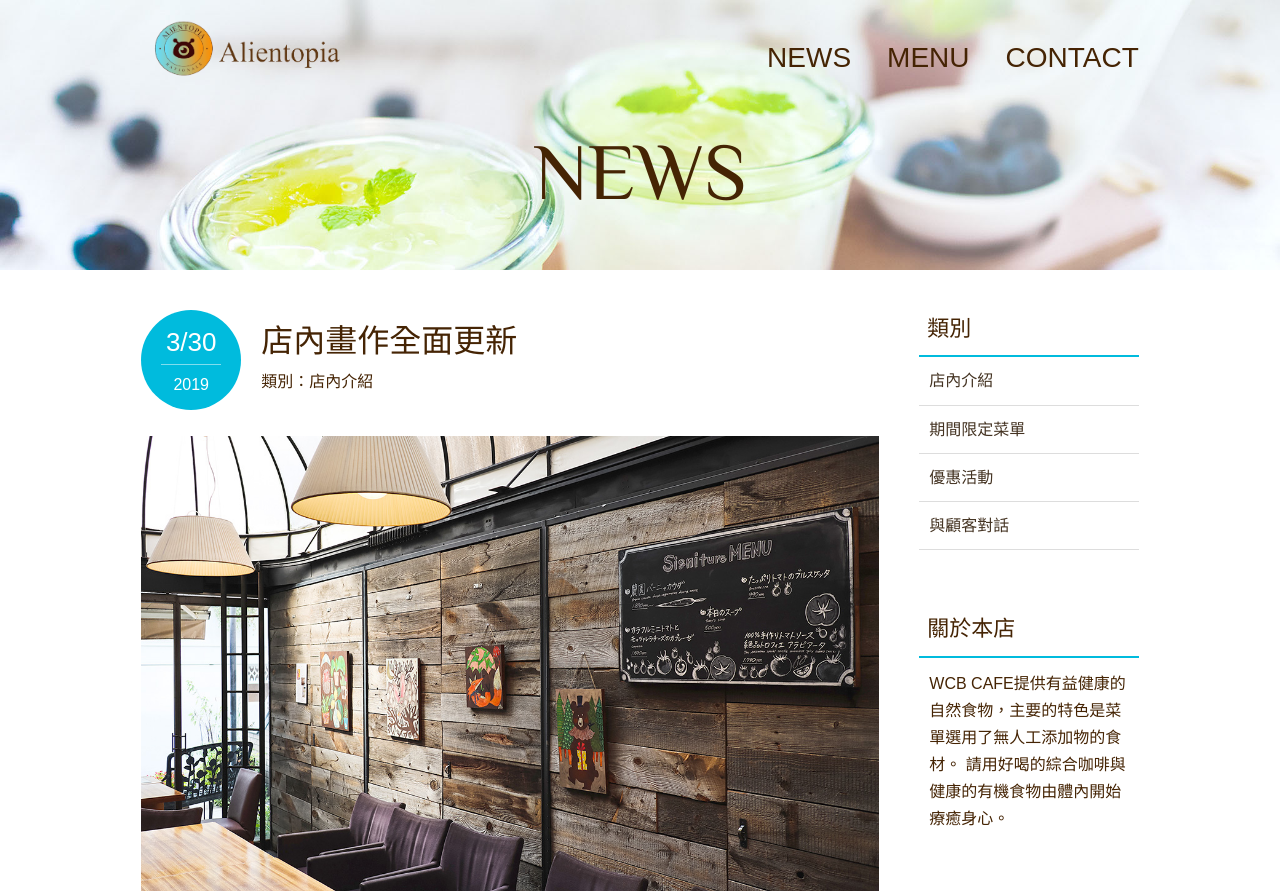
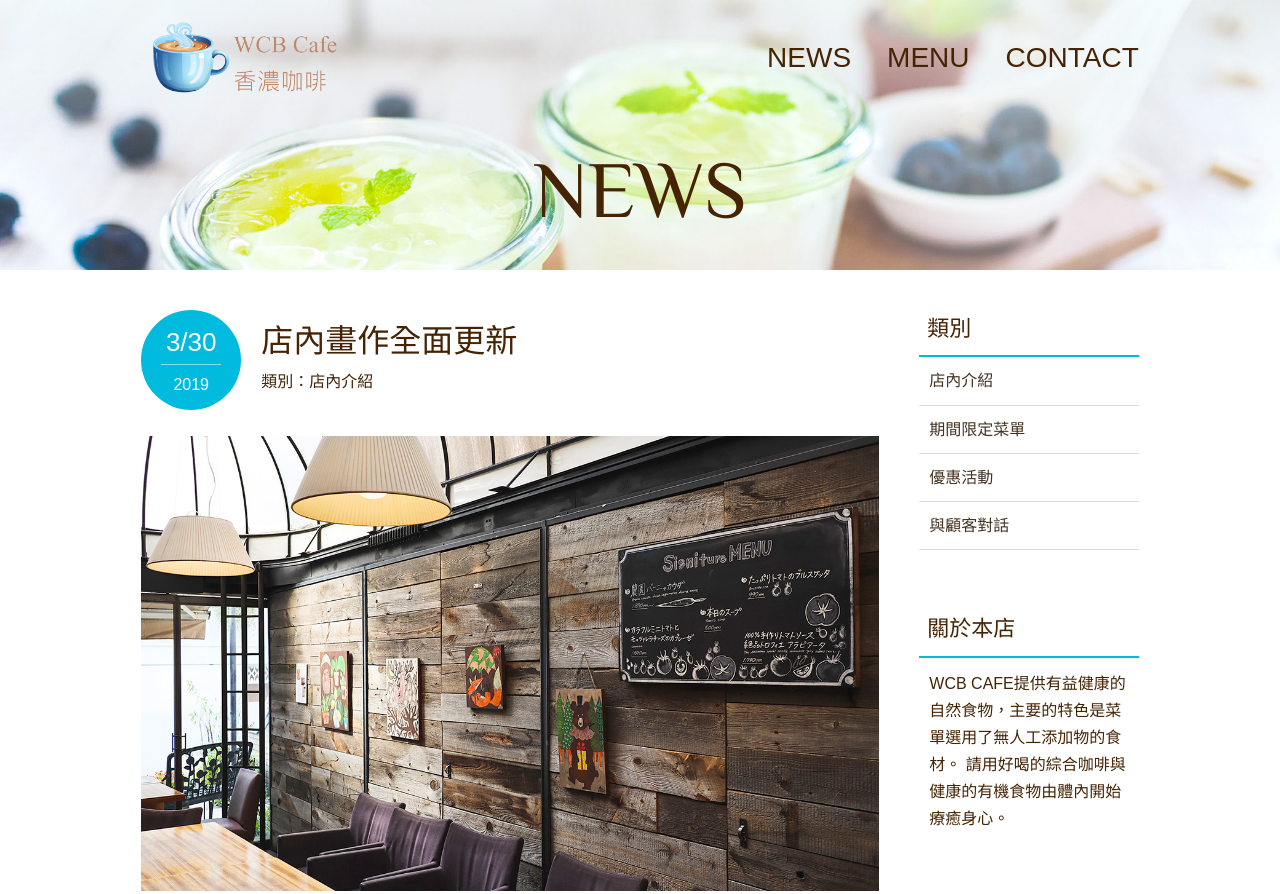
Before and after one commit to chunleongcheung/testing1, a plain HTML site: page news.html in a window 1280 px wide. Shown: the top 894 px of the page. Drawn offline with Linux system fonts and the light colour scheme; some packages are replaced by stand-ins of ours.

Commit message:
Update news.html

```diff
--- a/news.html
+++ b/news.html
@@ -16,7 +16,7 @@
     <body>
         <div id="news" class="big-bg">
             <header class="page-header wrapper">
-                <h1><a href="index.html"><img class="logo" src="images/logo.png" alt="未能顯示圖示"></a></h1>
+                <h1><a href="index.html"><img class="logo" src="images/Coffee Mug Trans 2.png" alt="未能顯示圖示"></a></h1>
                 <nav>
                     <ul class="main-nav">
                         <li><a href="news.html">News</a></li>
```
